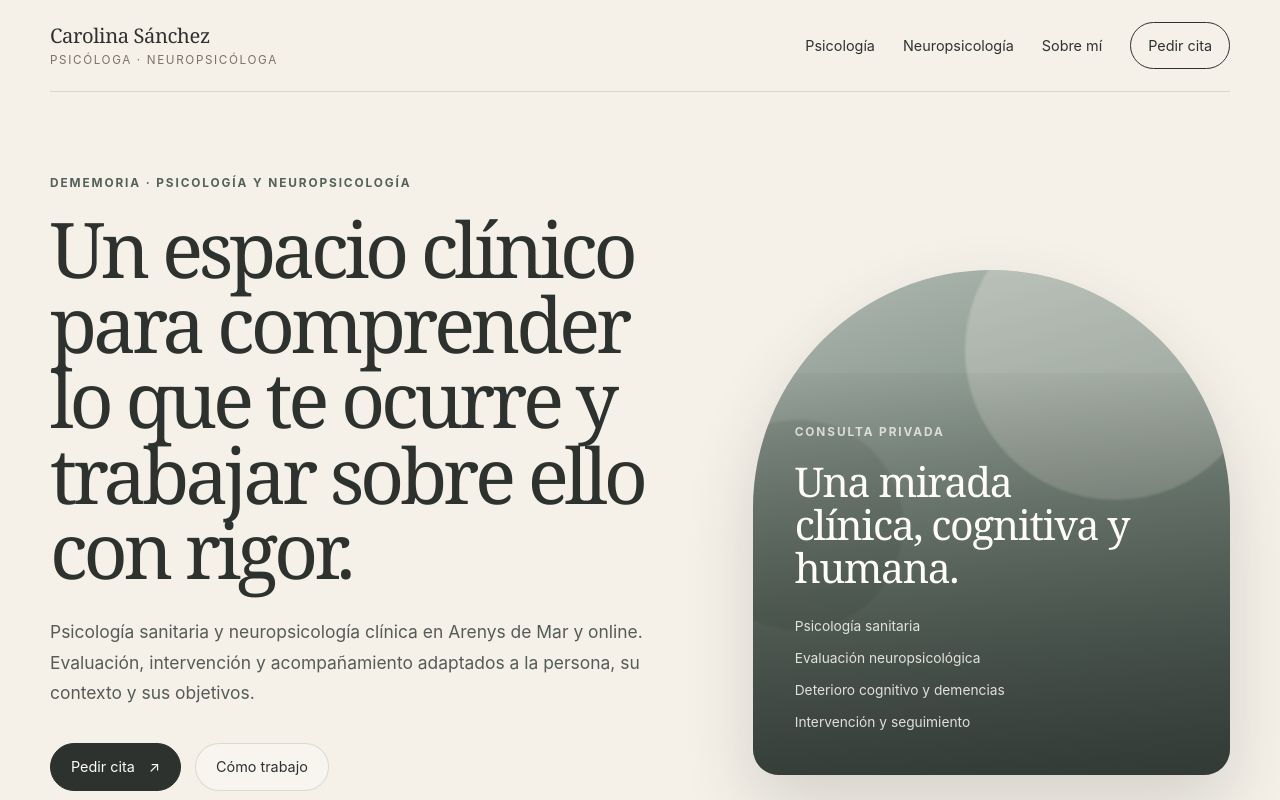
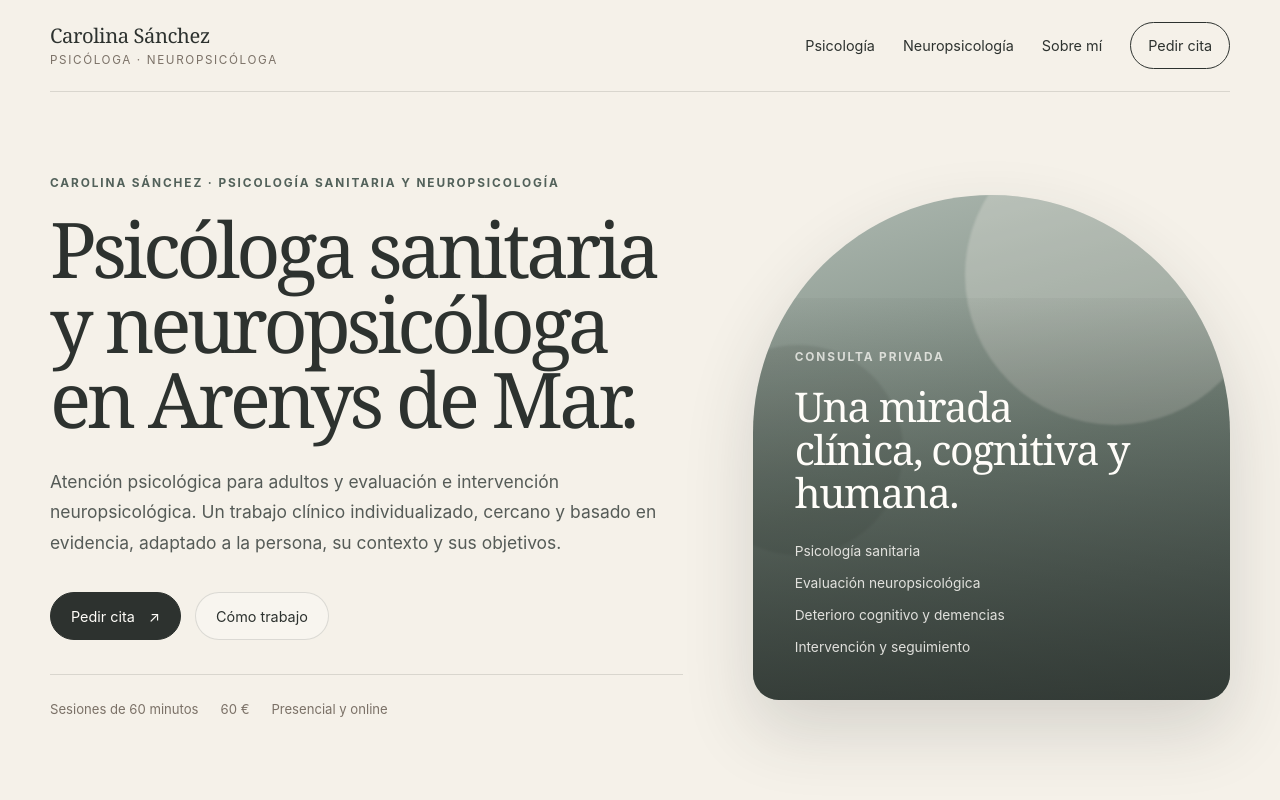
Before and after one commit to carolinasanchezgirona/Portfolio-Carolina, a Next.js app: page / in a window 1280 px wide. Shown: the top 800 px of the page. Built offline with nearby package versions, Linux system fonts and the light colour scheme.

Commit message:
Refocus homepage on Carolina Sánchez clinical brand

```diff
--- a/app/page.tsx
+++ b/app/page.tsx
@@ -18,11 +18,12 @@ export default function HomePage() {
 
       <section className="hero" id="inicio">
         <div className="hero-copy">
-          <p className="eyebrow">Dememoria · Psicología y Neuropsicología</p>
-          <h1>Un espacio clínico para comprender lo que te ocurre y trabajar sobre ello con rigor.</h1>
+          <p className="eyebrow">Carolina Sánchez · Psicología sanitaria y neuropsicología</p>
+          <h1>Psicóloga sanitaria y neuropsicóloga en Arenys de Mar.</h1>
           <p className="hero-lead">
-            Psicología sanitaria y neuropsicología clínica en Arenys de Mar y online. Evaluación,
-            intervención y acompañamiento adaptados a la persona, su contexto y sus objetivos.
+            Atención psicológica para adultos y evaluación e intervención neuropsicológica. Un trabajo
+            clínico individualizado, cercano y basado en evidencia, adaptado a la persona, su contexto
+            y sus objetivos.
           </p>
           <div className="hero-actions">
             <a className="button button-primary" href="#contacto">Pedir cita <Arrow /></a>
@@ -132,11 +133,11 @@ export default function HomePage() {
 
       <section className="section dememoria" aria-labelledby="dememoria-title">
         <div className="dememoria-card">
-          <p className="eyebrow light">Dememoria</p>
+          <p className="eyebrow light">Dememoria · Consulta clínica</p>
           <h2 id="dememoria-title">La clínica no empieza en una etiqueta diagnóstica.</h2>
           <p>
-            Dememoria nace como un espacio de psicología y neuropsicología centrado en comprender a
-            la persona antes de decidir cómo intervenir. Diagnóstico, pruebas, síntomas y escalas
+            Dememoria es el nombre de mi actividad de consulta privada. El trabajo parte de comprender
+            a la persona antes de decidir cómo intervenir. Diagnóstico, pruebas, síntomas y escalas
             aportan información, pero adquieren sentido cuando se integran con la biografía, el
             funcionamiento cotidiano y las necesidades reales de quien consulta.
           </p>
@@ -156,6 +157,11 @@ export default function HomePage() {
             Mi forma de trabajar combina razonamiento clínico, evaluación estructurada y objetivos
             terapéuticos concretos, procurando que cada decisión tenga sentido para la persona y no
             solo sobre el papel.
+          </p>
+          <p>
+            Paralelamente amplío mi formación en Ingeniería Biomédica, con interés en neurociencia,
+            tecnología sanitaria y herramientas digitales aplicadas a salud. Es una línea complementaria
+            a mi práctica clínica y neuropsicológica.
           </p>
         </div>
       </section>
@@ -180,7 +186,7 @@ export default function HomePage() {
       <footer className="footer">
         <div>
           <p className="footer-brand">Carolina Sánchez | Psicóloga</p>
-          <p>Dememoria · Psicología y Neuropsicología</p>
+          <p>Dememoria · Consulta de Psicología y Neuropsicología</p>
         </div>
         <div className="footer-right">
           <p>Arenys de Mar · Atención online</p>
```
